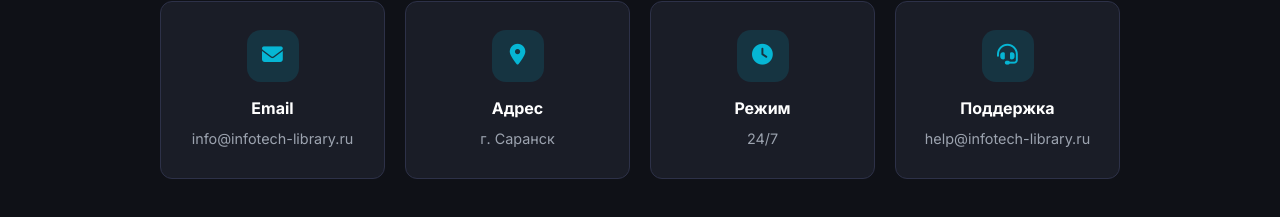
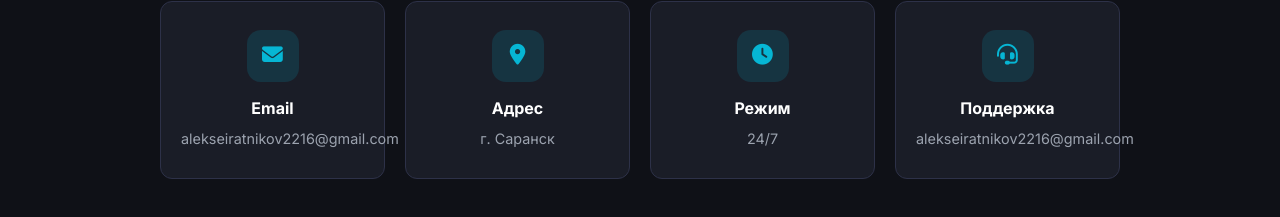
Before and after one commit to nefr2006/infotech, a website: page index.html in a window 1280 px wide. Shown: the part 2284-2501 px from the top of the page. Drawn offline with Linux system fonts and the light colour scheme; no server answers.

Commit message:
Update index.html

```diff
--- a/index.html
+++ b/index.html
@@ -70,10 +70,10 @@
       <section class="container section" id="contact">
         <div class="section-header"><h2 class="section-title">Контакты</h2><p class="section-subtitle">Свяжитесь с нами</p></div>
         <div class="contact-grid">
-          <div class="contact-card"><div class="contact-icon"><i class="fas fa-envelope"></i></div><h4>Email</h4><p>info@infotech-library.ru</p></div>
+          <div class="contact-card"><div class="contact-icon"><i class="fas fa-envelope"></i></div><h4>Email</h4><p>alekseiratnikov2216@gmail.com</p></div>
           <div class="contact-card"><div class="contact-icon"><i class="fas fa-map-marker-alt"></i></div><h4>Адрес</h4><p>г. Саранск</p></div>
           <div class="contact-card"><div class="contact-icon"><i class="fas fa-clock"></i></div><h4>Режим</h4><p>24/7</p></div>
-          <div class="contact-card"><div class="contact-icon"><i class="fas fa-headset"></i></div><h4>Поддержка</h4><p>help@infotech-library.ru</p></div>
+          <div class="contact-card"><div class="contact-icon"><i class="fas fa-headset"></i></div><h4>Поддержка</h4><p>alekseiratnikov2216@gmail.com</p></div>
         </div>
       </section>
     </div>
```
